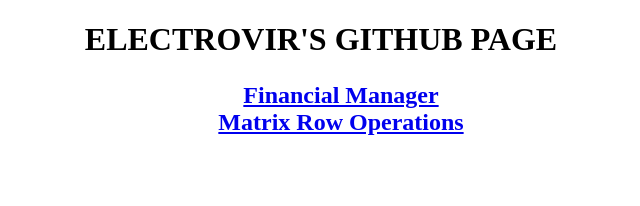
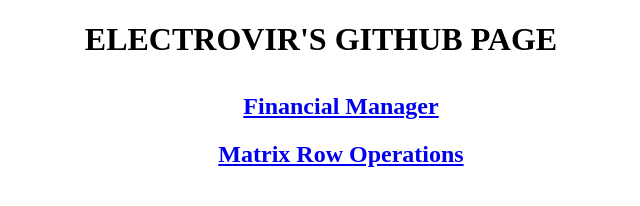
Before and after one commit to electrovir/electrovir.github.io, a plain HTML site: page index.html in a window 1280 px wide. Shown: the whole page, without its empty margins (319-959 px from the left). Drawn offline with Linux system fonts and the light colour scheme.

Commit message:
increased line height

```diff
--- a/index.html
+++ b/index.html
@@ -7,6 +7,9 @@
   <style>
     ul {
       list-style: none;
+    }
+    li {
+      line-height: 2em;
     }
     body {
     	margin: auto;
```
